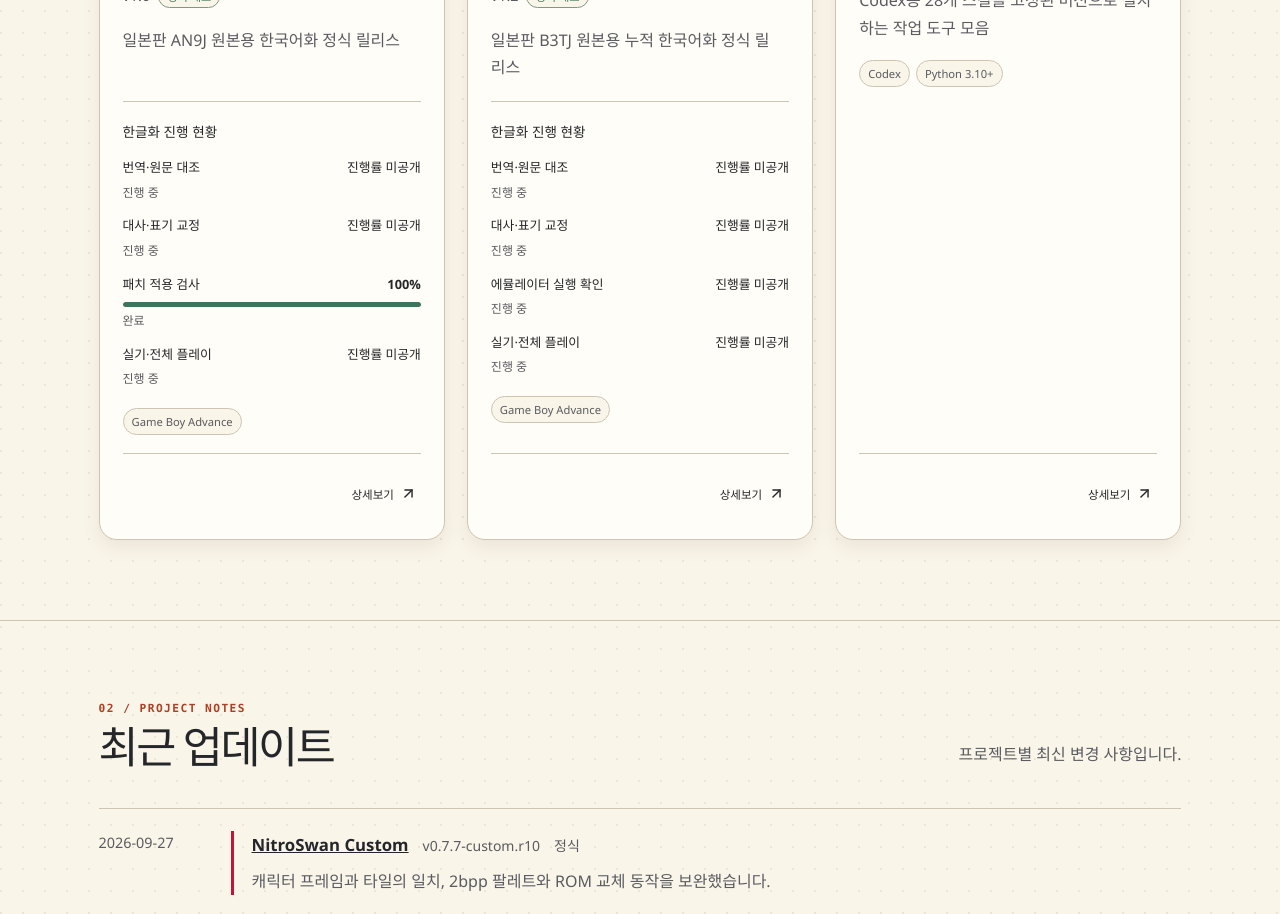
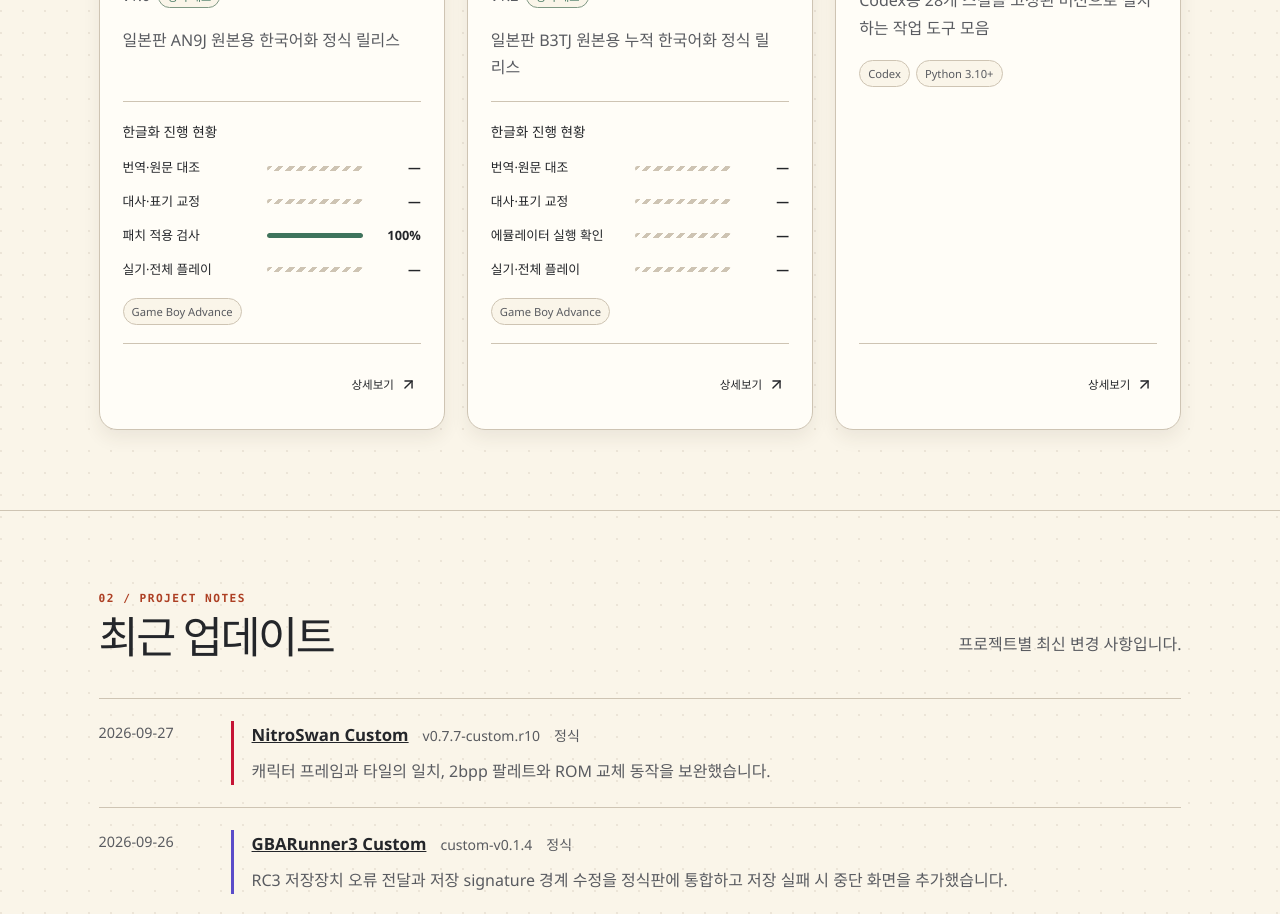
Before and after one commit to GimoXagros/project-portal, a React (Vite) app: page / in a window 1280 px wide. Shown: the part 2300-3214 px from the top of the page. Built offline with nearby package versions, Linux system fonts and the light colour scheme.

Commit message:
style: simplify patch progress to compact percentage rows

```diff
--- a/src/components/ProjectProgress.jsx
+++ b/src/components/ProjectProgress.jsx
@@ -1,10 +1,3 @@
-const statusLabels = {
-  complete: '완료',
-  'in-progress': '진행 중',
-  'not-started': '시작 전',
-  unverified: '확인 필요',
-}
-
 export default function ProjectProgress({ project, compact = false }) {
   const progress = project.progress
   if (project.type !== 'korean-patch' || !progress?.stages?.length) return null
@@ -13,17 +6,16 @@ export default function ProjectProgress({ project, compact = false }) {
   const titleId = `${project.id}-progress-title${compact ? '-card' : ''}`
 
   return <Container className={`project-progress ${compact ? 'progress-compact' : 'detail-section'}`} id={compact ? undefined : 'translation-progress'} aria-labelledby={titleId}>
-    <div className="progress-heading"><Heading id={titleId}>한글화 진행 현황</Heading>{!compact && progress.updatedAt && <span>확인 기준 <time dateTime={progress.updatedAt}>{progress.updatedAt}</time></span>}</div>
-    {!compact && progress.summary && <p className="progress-summary">{progress.summary}</p>}
+    <div className="progress-heading"><Heading id={titleId}>한글화 진행 현황</Heading></div>
     <ul className="progress-stages">{progress.stages.map((stage) => {
       const measured = typeof stage.percent === 'number' && Number.isFinite(stage.percent) && stage.percent >= 0 && stage.percent <= 100
       return <li className={`progress-stage progress-${stage.status}`} key={stage.id}>
-        <div className="progress-stage-heading"><span className="progress-stage-label">{stage.label}</span><span className="progress-stage-value">{measured ? `${stage.percent}%` : '진행률 미공개'}</span></div>
-        {measured && <div className="progress-track" role="progressbar" aria-label={`${project.title} · ${stage.label}`} aria-valuemin={0} aria-valuemax={100} aria-valuenow={stage.percent} aria-valuetext={`${stage.percent}% · ${statusLabels[stage.status] || '확인 필요'}`}><span style={{ width: `${stage.percent}%` }} /></div>}
-        <div className="progress-stage-status"><span>{statusLabels[stage.status] || '확인 필요'}</span>{!compact && stage.sourceUrl && <a href={stage.sourceUrl} target="_blank" rel="noreferrer" aria-label={`${stage.label} 진행 현황 근거 보기`}>근거 보기 ↗</a>}</div>
-        {!compact && stage.detail && <p>{stage.detail}</p>}
+        <span className="progress-stage-label">{stage.label}</span>
+        {measured
+          ? <div className="progress-track" role="progressbar" aria-label={`${project.title} · ${stage.label}`} aria-valuemin={0} aria-valuemax={100} aria-valuenow={stage.percent} aria-valuetext={`${stage.percent}%`}><span style={{ width: `${stage.percent}%` }} /></div>
+          : <div className="progress-track progress-track-unknown" aria-hidden="true" />}
+        <span className="progress-stage-value" aria-label={measured ? undefined : '진행률 미공개'} title={measured ? undefined : '진행률 미공개'}>{measured ? `${stage.percent}%` : '—'}</span>
       </li>
     })}</ul>
-    {!compact && <p className="progress-footnote">각 단계의 공개 자료를 기준으로 표시합니다. 수치가 공개되지 않은 항목은 백분율로 환산하지 않습니다.</p>}
   </Container>
 }
--- a/src/styles/progress.css
+++ b/src/styles/progress.css
@@ -1,30 +1,20 @@
-.progress-heading { display: flex; align-items: baseline; justify-content: space-between; flex-wrap: wrap; gap: 10px 18px; }
+.project-progress { word-break: keep-all; overflow-wrap: anywhere; }
 .progress-heading h2,.progress-heading h4 { margin: 0; }
-.progress-heading > span { color: var(--muted); font-size: .85rem; }
-.progress-summary { margin: 16px 0 24px; color: var(--muted); line-height: 1.8; }
-.progress-stages { display: grid; grid-template-columns: repeat(2,minmax(0,1fr)); gap: 16px; margin: 20px 0 0; padding: 0; list-style: none; }
-.progress-stage { min-width: 0; padding: 20px; border: 1px solid var(--line); border-radius: 12px; background: var(--paper-strong); }
-.progress-stage-heading { display: flex; align-items: baseline; justify-content: space-between; flex-wrap: wrap; gap: 6px 12px; }
-.progress-stage-label { font-weight: 700; }
-.progress-stage-value { font-weight: 800; font-variant-numeric: tabular-nums; }
-.progress-track { height: 7px; margin-top: 14px; overflow: hidden; border-radius: 99px; background: var(--line); }
+.progress-stages { display: grid; gap: 16px; margin: 24px 0 0; padding: 0; list-style: none; }
+.progress-stage { display: grid; grid-template-columns: minmax(0,11rem) minmax(0,1fr) 4rem; align-items: center; gap: 16px; min-width: 0; }
+.progress-stage-label { font-size: .9rem; font-weight: 500; }
+.progress-stage-value { text-align: right; font-weight: 800; font-variant-numeric: tabular-nums; }
+.progress-track { height: 7px; overflow: hidden; border-radius: 99px; background: var(--line); }
 .progress-track > span { display: block; height: 100%; border-radius: inherit; background: var(--project-accent,var(--accent)); }
 .progress-complete .progress-track > span { background: var(--success); }
-.progress-stage-status { display: flex; align-items: baseline; justify-content: space-between; flex-wrap: wrap; gap: 6px 12px; margin-top: 10px; color: var(--muted); font-size: .85rem; }
-.progress-stage-status a { display: inline-flex; align-items: center; min-height: 32px; color: var(--project-accent,var(--accent)); text-underline-offset: 3px; }
-.progress-stage p { margin: 10px 0 0; color: var(--muted); font-size: .9rem; line-height: 1.75; overflow-wrap: anywhere; }
-.progress-footnote { margin: 18px 0 0; color: var(--muted); font-size: .85rem; line-height: 1.7; }
+.progress-track-unknown { background: repeating-linear-gradient(135deg, var(--line) 0 4px, transparent 4px 8px); }
 .progress-compact { margin-top: 20px; padding-top: 18px; border-top: 1px solid var(--line); }
 .progress-compact .progress-heading h4 { font-size: .85rem; }
-.progress-compact .progress-stages { grid-template-columns: minmax(0,1fr); gap: 12px; margin-top: 14px; }
-.progress-compact .progress-stage { padding: 0; border: 0; background: transparent; }
-.progress-compact .progress-stage-heading { font-size: .8rem; }
-.progress-compact .progress-stage-label { font-weight: 500; }
-.progress-compact .progress-track { height: 5px; margin-top: 7px; }
-.progress-compact .progress-stage-status { margin-top: 4px; font-size: .75rem; }
+.progress-compact .progress-stages { gap: 12px; margin-top: 14px; }
+.progress-compact .progress-stage { grid-template-columns: minmax(0,1.4fr) minmax(32px,1fr) 3rem; gap: 10px; }
+.progress-compact .progress-stage-label,.progress-compact .progress-stage-value { font-size: .8rem; }
+.progress-compact .progress-track { height: 5px; }
 @media (max-width: 600px) {
-  .progress-stages { grid-template-columns: minmax(0,1fr); }
-  .progress-stage { padding: 16px; }
+  .progress-stage { grid-template-columns: minmax(0,1.4fr) minmax(32px,1fr) 3rem; gap: 10px; }
+  .progress-stage-label,.progress-stage-value { font-size: .8rem; }
 }
-
-.project-progress { word-break: keep-all; overflow-wrap: anywhere; }
```
Also changed, not shown: 1 other file (tests, documents, lock files or other folders).
